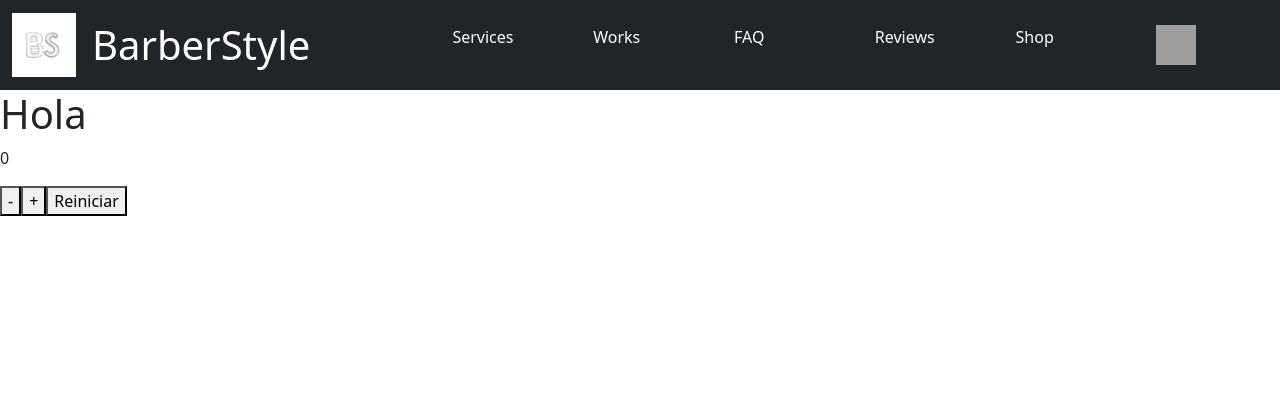
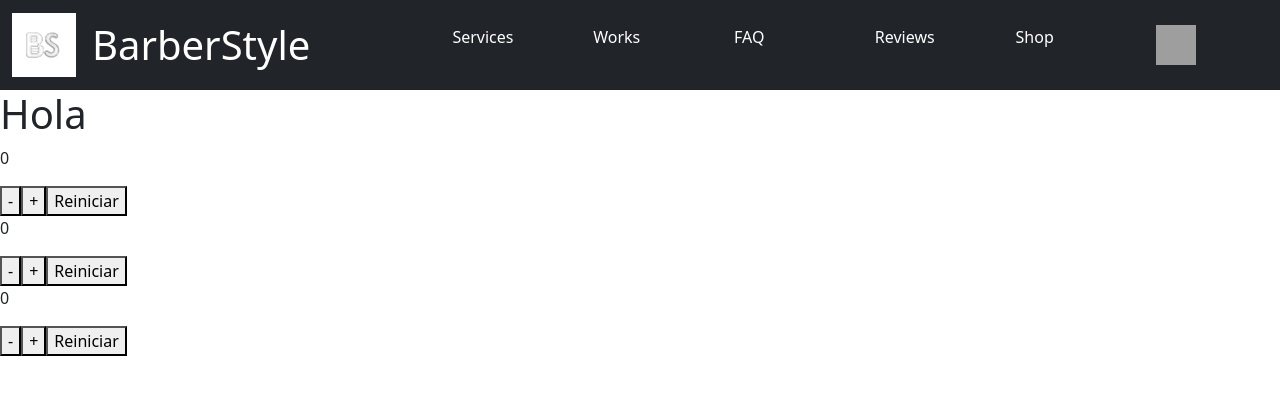
Before and after one commit to LautyDe/IdeaDemonte, a React (Create React App) app: page / in a window 1280 px wide. Shown: the top 394 px of the page. Built offline with nearby package versions, Linux system fonts and the light colour scheme; grey boxes are pictures that could not be loaded.

Commit message:
agrego funcion para agregarle stock a los contadores

```diff
--- a/src/App.js
+++ b/src/App.js
@@ -1,6 +1,5 @@
 import Navbar from "./components/Navbar";
 import ItemListContainer from "./components/ItemListContainer";
-import Contador from "./components/ItemCount";
 import ItemCount from "./components/ItemCount";
 
 function App() {
@@ -8,7 +7,9 @@ function App() {
     <div>
       <Navbar />
       <ItemListContainer />
-      <ItemCount />
+      <ItemCount stock="6" />
+      <ItemCount stock="4" />
+      <ItemCount stock="5" />
     </div>
   );
 }
--- a/src/components/ItemCount.js
+++ b/src/components/ItemCount.js
@@ -3,10 +3,12 @@ import "bootstrap";
 import "./ItemCount";
 import { useState } from "react";
 
-function ItemCount() {
+function ItemCount(props) {
   const [num, setNum] = useState(0);
   const sumar = () => {
-    setNum(num + 1);
+    if (num < props.stock) {
+      setNum(num + 1);
+    }
   };
   const resta = () => {
     if (num > 0) {
```
